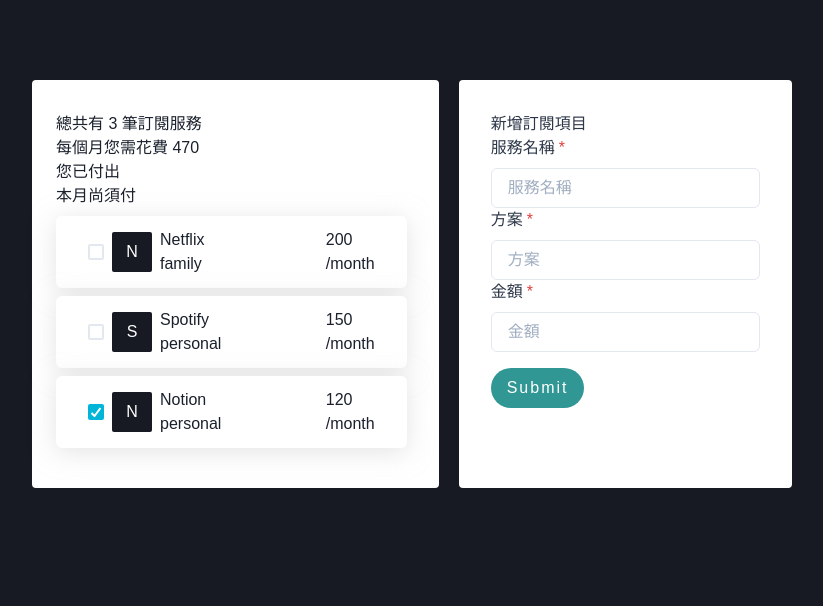
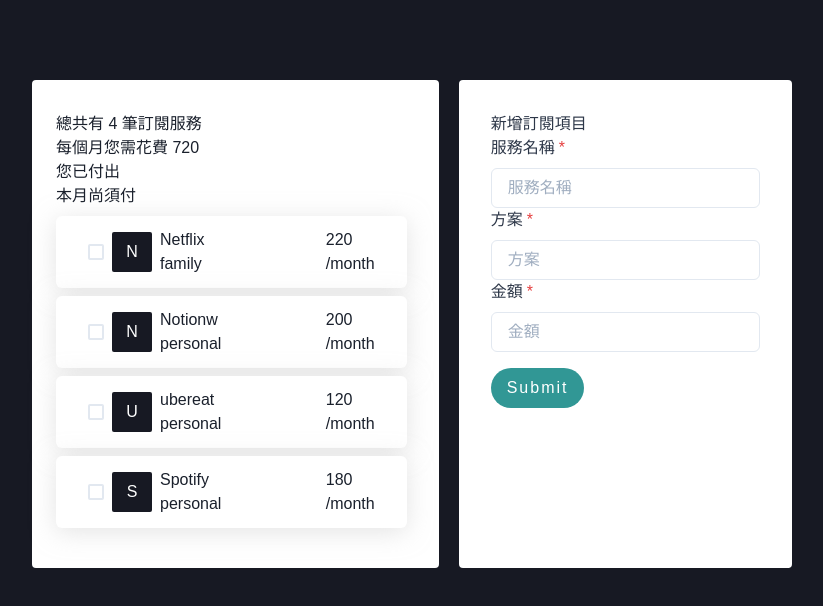
Before and after one commit to indexhui/Subscription-Management, a React (Create React App) app: page / in a window 1280 px wide. Shown: the top 606 px of the page, without its empty margins (228-1051 px from the left). Built offline with nearby package versions, Linux system fonts and the light colour scheme; data requests are answered from the project's data file.

Commit message:
integrate with  json server API

```diff
--- a/db.json
+++ b/db.json
@@ -0,0 +1,36 @@
+{
+  "subscriptions": [
+    {
+      "id": "f469b184-97df-4995-9851-5b65d074ed3c",
+      "name": "Netflix",
+      "plan": "family",
+      "price": "220",
+      "isPaid": false,
+      "isEdit": false
+    },
+    {
+      "id": "69a8fd73-9238-415d-9138-b3a2dbfb94e6",
+      "name": "Notionw",
+      "plan": "personal",
+      "price": "200",
+      "isPaid": false,
+      "isEdit": false,
+      "isDone": false
+    },
+    {
+      "name": "ubereat",
+      "plan": "personal",
+      "price": "120",
+      "isDone": false,
+      "id": "O8TX5ft"
+    },
+    {
+      "name": "Spotify",
+      "plan": "personal",
+      "price": "180",
+      "isPaid": false,
+      "id": "Jn8gtGY",
+      "isDone": false
+    }
+  ]
+}
--- a/package.json
+++ b/package.json
@@ -21,7 +21,8 @@
     "start": "react-scripts start",
     "build": "react-scripts build",
     "test": "react-scripts test",
-    "eject": "react-scripts eject"
+    "eject": "react-scripts eject",
+    "dev-server":"json-server --watch db.json --port 3001"
   },
   "eslintConfig": {
     "extends": "react-app"
--- a/src/App.js
+++ b/src/App.js
@@ -1,4 +1,4 @@
-import React, { useState } from 'react';
+import React, { useState, useEffect } from 'react';
 import { ChakraProvider, Flex } from '@chakra-ui/react';
 
 import theme from './theme/theme.js';
@@ -6,40 +6,62 @@
 import Subscription from './components/Subscription';
 import AddSubscription from './components/AddSubscription';
 
-const defaultSubscription = [
-  {
-    id: '01',
-    name: 'Netflix',
-    plan: 'family',
-    price: '200',
-    isPaid: false,
-    isEdit: false,
-  },
-  {
-    id: '02',
-    name: 'Spotify',
-    plan: 'personal',
-    price: '150',
-    isPaid: false,
-    isEdit: false,
-  },
-  {
-    id: '03',
-    name: 'Notion',
-    plan: 'personal',
-    price: '120',
-    isPaid: true,
-    isEdit: false,
-  },
-];
+import {
+  getSubs,
+  createSubs,
+  updateSubs,
+  deleteSubs,
+} from './api/subscriptions';
+
+// const defaultSubscription = [
+//   {
+//     id: '01',
+//     name: 'Netflix',
+//     plan: 'family',
+//     price: '200',
+//     isPaid: false,
+//     isEdit: false,
+//   },
+//   {
+//     id: '02',
+//     name: 'Spotify',
+//     plan: 'personal',
+//     price: '150',
+//     isPaid: false,
+//     isEdit: false,
+//   },
+//   {
+//     id: '03',
+//     name: 'Notion',
+//     plan: 'personal',
+//     price: '120',
+//     isPaid: true,
+//     isEdit: false,
+//   },
+// ];
 
 function App() {
-  const [subs, setSubs] = useState(defaultSubscription);
+  const [subs, setSubs] = useState();
   const [inputValue, setInputValue] = useState({
     name: '',
     plan: '',
     price: '',
   });
+
+  // useEffect(() => {
+  // 每次component render 後被執行
+  //   getSubs().then(data => {
+  //     setSubs(data);
+  //   });
+  // }, []);
+
+  useEffect(() => {
+    const fetchSubs = async () => {
+      const data = await getSubs();
+      setSubs(data);
+    };
+    fetchSubs();
+  }, []);
 
   const handleChange = e => {
     let key = e.target.name;
@@ -49,22 +71,32 @@
       [key]: value,
     });
   };
-  // inputValue = ['name', 'plan', 'price'];
 
-  const handleSubmit = e => {
-    // setInputValue(e.target.value);
+  const handleSubmit = async e => {
     e.preventDefault();
-    console.log(inputValue);
     // setSubs({
     //   ...subs,
     //   inputValue,
     // });
+
+    const data = await createSubs({
+      name: inputValue.name,
+      plan: inputValue.plan,
+      price: inputValue.price,
+    });
+
+    console.log(data);
+
+    // setSubs(preSubs => {
+    //   return [
+    //     ...preSubs,
+    //     // ...subs,
+    //     inputValue,
+    //   ];
+    // });
+
     setSubs(preSubs => {
-      return [
-        ...preSubs,
-        // ...subs,
-        inputValue,
-      ];
+      return [...preSubs, data];
     });
 
     setInputValue({
@@ -74,8 +106,17 @@
     });
   };
 
-  const handleDelete = id => () => {
-    setSubs(preSubs => preSubs.filter(sub => sub.id !== id));
+  // const handleDelete = id => () => {
+  //   setSubs(preSubs => preSubs.filter(sub => sub.id !== id));
+  // };
+
+  const handleDelete = id => async () => {
+    try {
+      await deleteSubs(id);
+      setSubs(preSubs => preSubs.filter(sub => sub.id !== id));
+    } catch (e) {
+      console.log(e);
+    }
   };
 
   const updateIsEdit = ({ id, isEdit }) => {
@@ -89,7 +130,27 @@
     );
   };
 
-  const handleSave = ({ id, tempSub }) => {
+  // const handleSave = ({ id, tempSub }) => {
+  //   setSubs(prevSubs =>
+  //     prevSubs.map(sub => {
+  //       if (sub.id !== id) {
+  //         return sub;
+  //       }
+  //       return { ...sub, ...tempSub, isEdit: false };
+  //     })
+  //   );
+  // };
+
+  const handleSave = async payload => {
+    const { id, tempSub } = payload;
+
+    await updateSubs({
+      id,
+      isDone: false,
+      ...tempSub,
+      isEdit: false,
+    });
+
     setSubs(prevSubs =>
       prevSubs.map(sub => {
         if (sub.id !== id) {
@@ -100,7 +161,18 @@
     );
   };
 
-  const numOfRemaing = subs.length;
+  // const handleSave = ({ id, tempSub }) => {
+  //   setSubs(prevSubs =>
+  //     prevSubs.map(sub => {
+  //       if (sub.id !== id) {
+  //         return sub;
+  //       }
+  //       return { ...sub, ...tempSub, isEdit: false };
+  //     })
+  //   );
+  // };
+
+  const numOfRemaing = subs?.length;
 
   function SumDataforEach(arr) {
     let sum = 0;
@@ -128,7 +200,10 @@
             padding="32px"
             pl="24px"
           >
-            <Header sum={SumDataforEach(subs)} numOfRemaing={numOfRemaing} />
+            <Header
+              sum={subs && SumDataforEach(subs)}
+              numOfRemaing={numOfRemaing}
+            />
             <Subscription
               subs={subs}
               handleDelete={handleDelete}
--- /dev/null
+++ b/src/api/subscriptions.js
@@ -0,0 +1,72 @@
+const baseURL = 'http://localhost:3001';
+
+export const getSubs = () => {
+  return fetch(`${baseURL}/subscriptions`).then(res => res.json());
+};
+
+// fetch方式
+
+// export const createSubs = payload => {
+//   const { name, plan, price } = payload;
+//   fetch(`${baseURL}/subscriptions`, {
+//     method: 'post',
+//     headers: {
+//       'Content-Type': 'application/json',
+//     },
+//     body: JSON.stringify({
+//       name,
+//       plan,
+//       price,
+//       isDone: false,
+//     }),
+//   });
+// };
+
+// async
+export const createSubs = async payload => {
+  const { name, plan, price } = payload;
+  const res = await fetch(`${baseURL}/subscriptions`, {
+    method: 'post',
+    headers: {
+      'Content-Type': 'application/json',
+    },
+    body: JSON.stringify({
+      name,
+      plan,
+      price,
+      isPaid: false,
+    }),
+  });
+  const data = await res.json();
+  return data;
+};
+
+export const deleteSubs = async id => {
+  const res = await fetch(`${baseURL}/subscriptions/${id}`, {
+    method: 'DELETE',
+    headers: {
+      'Content-Type': 'application/json',
+    },
+  });
+
+  const data = await res.json();
+  return data;
+};
+
+export const updateSubs = async payload => {
+  const { id, name, plan, price, isDone } = payload;
+  const res = await fetch(`${baseURL}/subscriptions/${id}`, {
+    method: 'PATCH',
+    headers: {
+      'Content-Type': 'application/json',
+    },
+    body: JSON.stringify({
+      name,
+      plan,
+      price,
+      isDone,
+    }),
+  });
+  const data = await res.json();
+  return data;
+};
--- a/src/components/SubItem.js
+++ b/src/components/SubItem.js
@@ -39,8 +39,6 @@
       setTempSub(sub);
     }
   };
-
-  console.log('tempSub', tempSub);
 
   return (
     <Flex
--- a/src/components/Subscription.js
+++ b/src/components/Subscription.js
@@ -7,7 +7,8 @@
 const Subscription = ({ subs, handleDelete, updateIsEdit, handleSave }) => {
   return (
     <Box>
-      {subs.map(sub => (
+      {subs &&
+        subs.map(sub => (
           <SubItem
             sub={sub}
             key={sub.id}
--- a/src/index.js
+++ b/src/index.js
@@ -7,8 +7,10 @@
 
 ReactDOM.render(
   <StrictMode>
-    <ColorModeScript />
-    <App />
+    <div>
+      <ColorModeScript />
+      <App />
+    </div>
   </StrictMode>,
   document.getElementById('root')
 );
```
Lines whose indentation alone changed are shown as unchanged.
